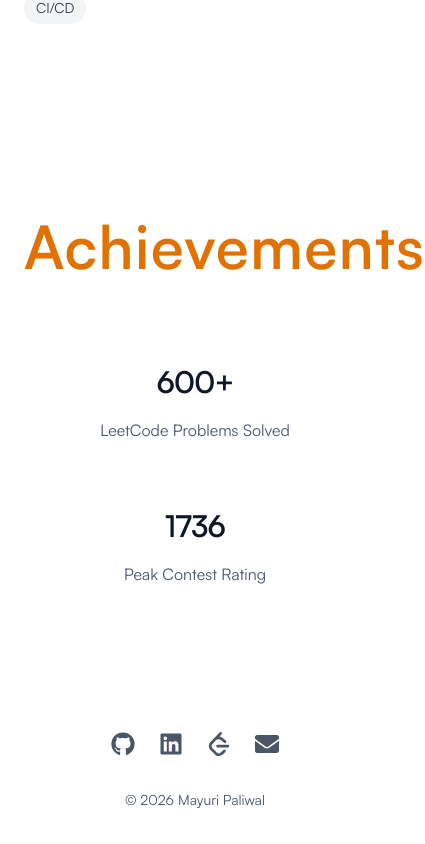
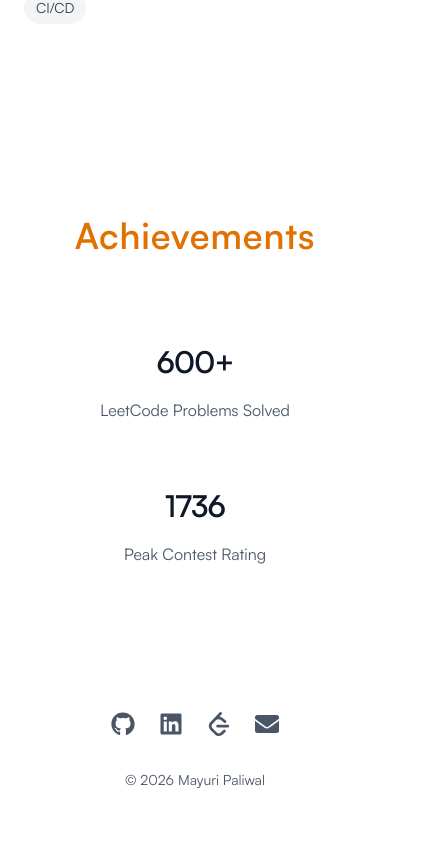
Before and after one commit to mayuripaliwal/portfolio, a React (Vite) app in the folder frontend/: page / in a window 390 px wide. Shown: the part 3418-4262 px from the top of the page, 425 px wide, since content can reach past the window. Built offline with nearby package versions, Linux system fonts and the light colour scheme.

Commit message:
style: adjust achievements for small screen view

```diff
--- a/frontend/src/Achievements.jsx
+++ b/frontend/src/Achievements.jsx
@@ -8,7 +8,7 @@ export default function Achievements() {
     <div className="bg-white py-24 sm:py-32 dark:bg-gray-900">
       <div className="mx-auto max-w-7xl px-6 lg:px-8">
         <div className="mx-auto max-w-2xl text-center">
-          <p className="mb-22 text-6xl font-semibold tracking-wide text-amber-600 dark:text-amber-400">
+          <p className="mb-22 text-4xl font-semibold tracking-wide text-amber-600 sm:text-5xl lg:text-6xl dark:text-amber-400">
               Achievements
           </p>
         </div>
```
